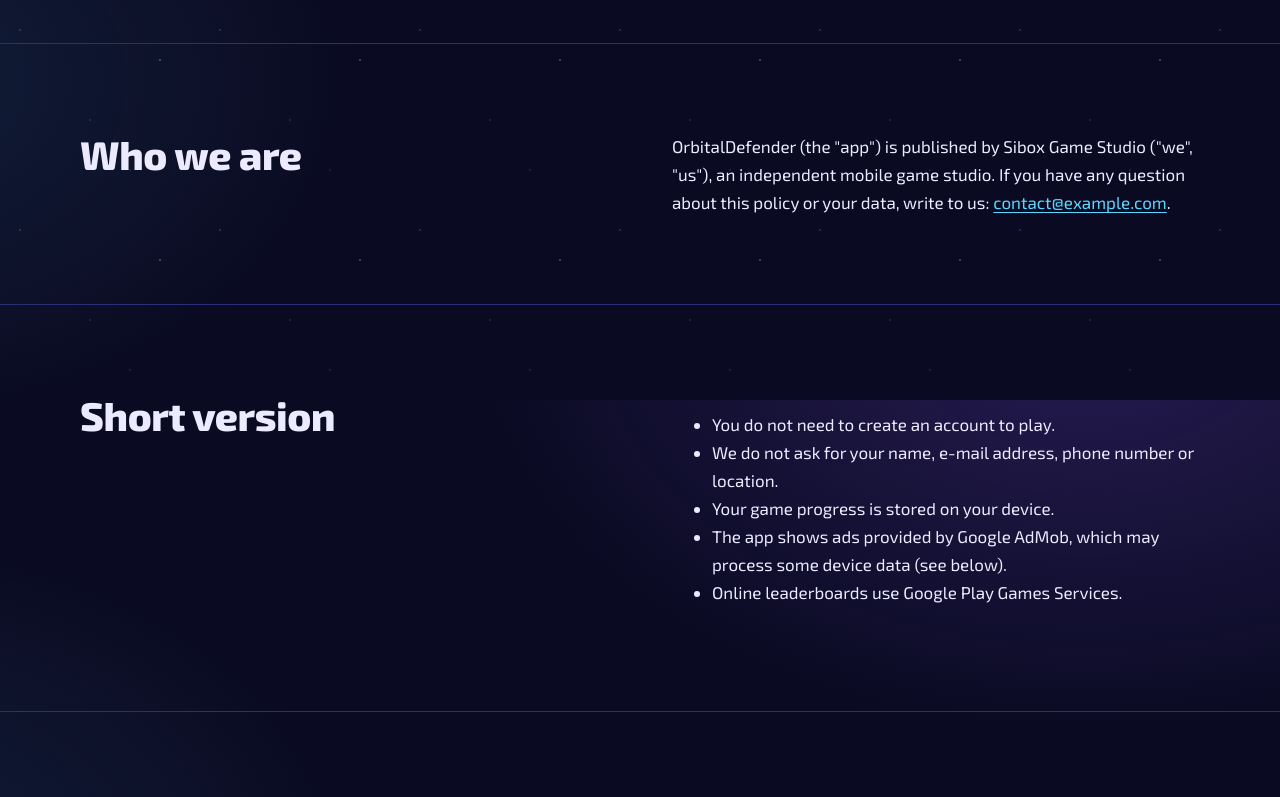
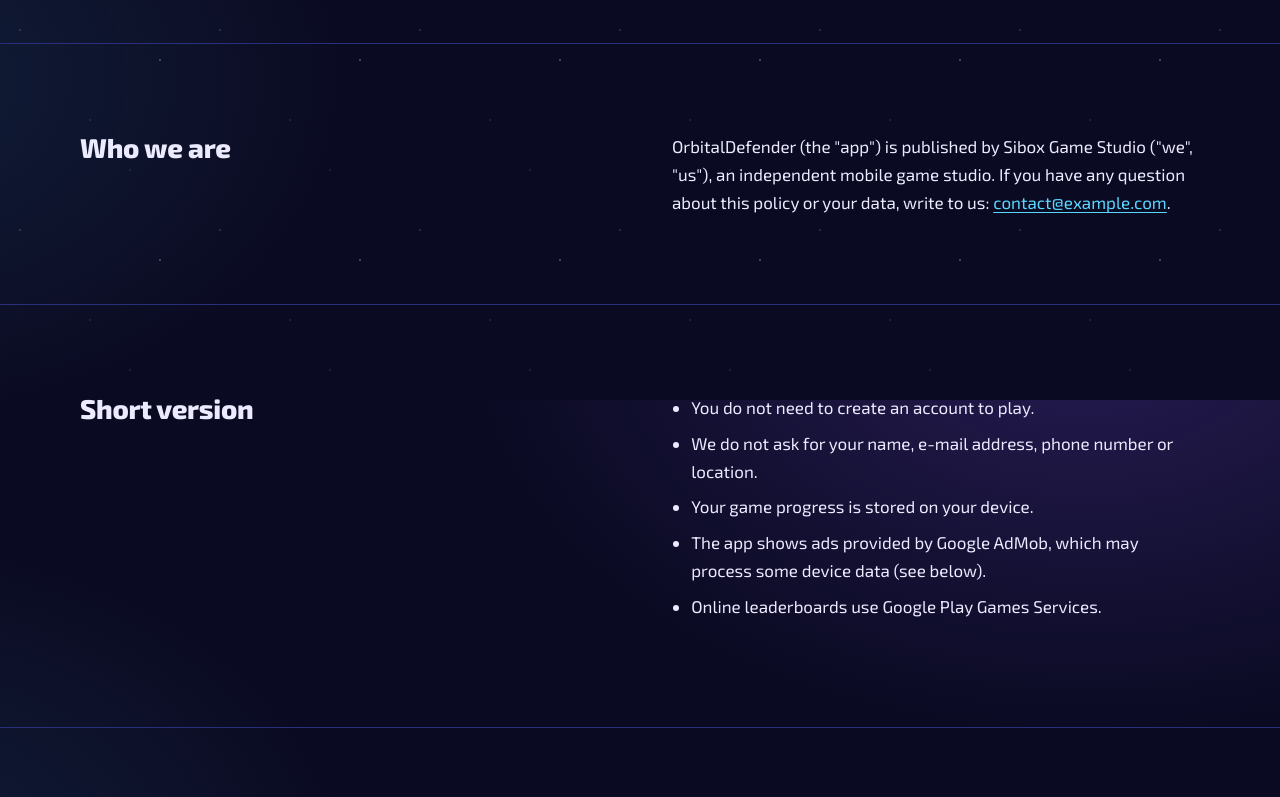
Before and after one commit to mstopienski/orbitaldefender, a plain HTML site: page privacy.html in a window 1280 px wide. Shown: the part 400-1197 px from the top of the page. Drawn offline with Linux system fonts and the light colour scheme.

Commit message:
Add styles for privacy policy section

```diff
--- a/css/style.css
+++ b/css/style.css
@@ -243,3 +243,8 @@ dialog.lightbox button {
   html { scroll-behavior: auto; }
   .gallery .phone { transition: none; }
 }
+
+/* ---------- Privacy policy ---------- */
+.policy ul { margin: 0 0 1.1em; padding-left: 1.2rem; max-width: 62ch; }
+.policy li { margin-bottom: .45em; }
+.policy .split h2 { font-size: clamp(1.3rem, 1.6vw + .6rem, 1.7rem); }
```
